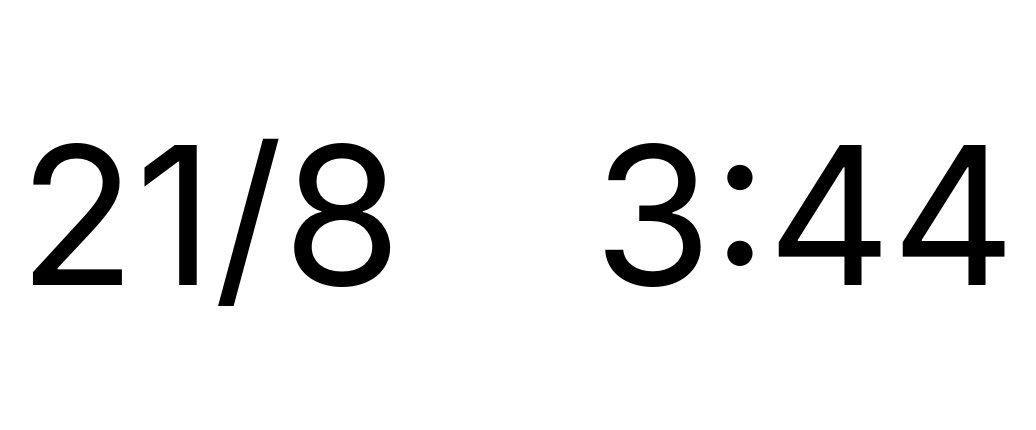
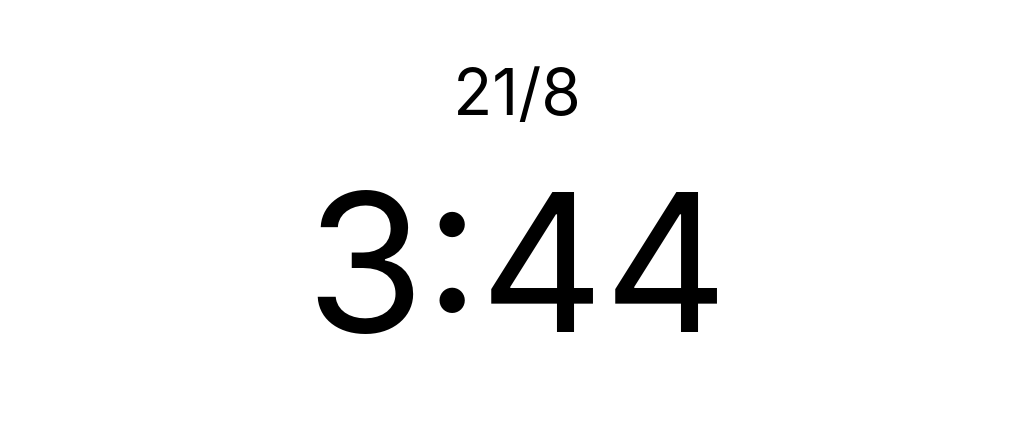
Before and after one commit to ek-nz/now, a plain HTML site: page index.html in a window 1280 px wide. Shown: the part 193-623 px from the top of the page, without its empty margins (123-1159 px from the left). Drawn offline with Linux system fonts and the light colour scheme.

Commit message:
Adjust date size and placement

```diff
--- a/styles.css
+++ b/styles.css
@@ -9,11 +9,16 @@ body {
 .container {
     height: 100vh;
     display: flex;
+    flex-direction: column;
     align-items: center;
     justify-content: center;
 }
 
 .container > div {
-    padding: 0.5em;
+    padding: 1vh;
     font-size: 12em;
 }
+
+#the-date-now {
+    font-size: 4em;
+}
```
